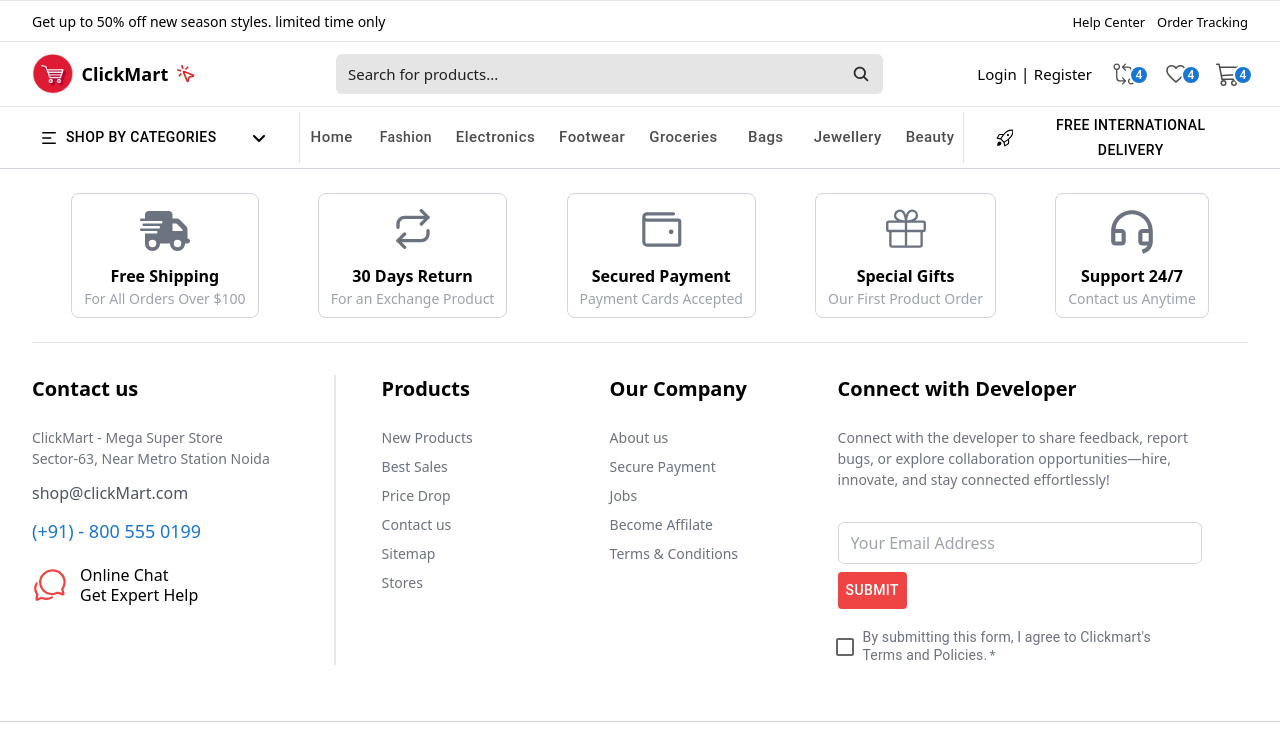
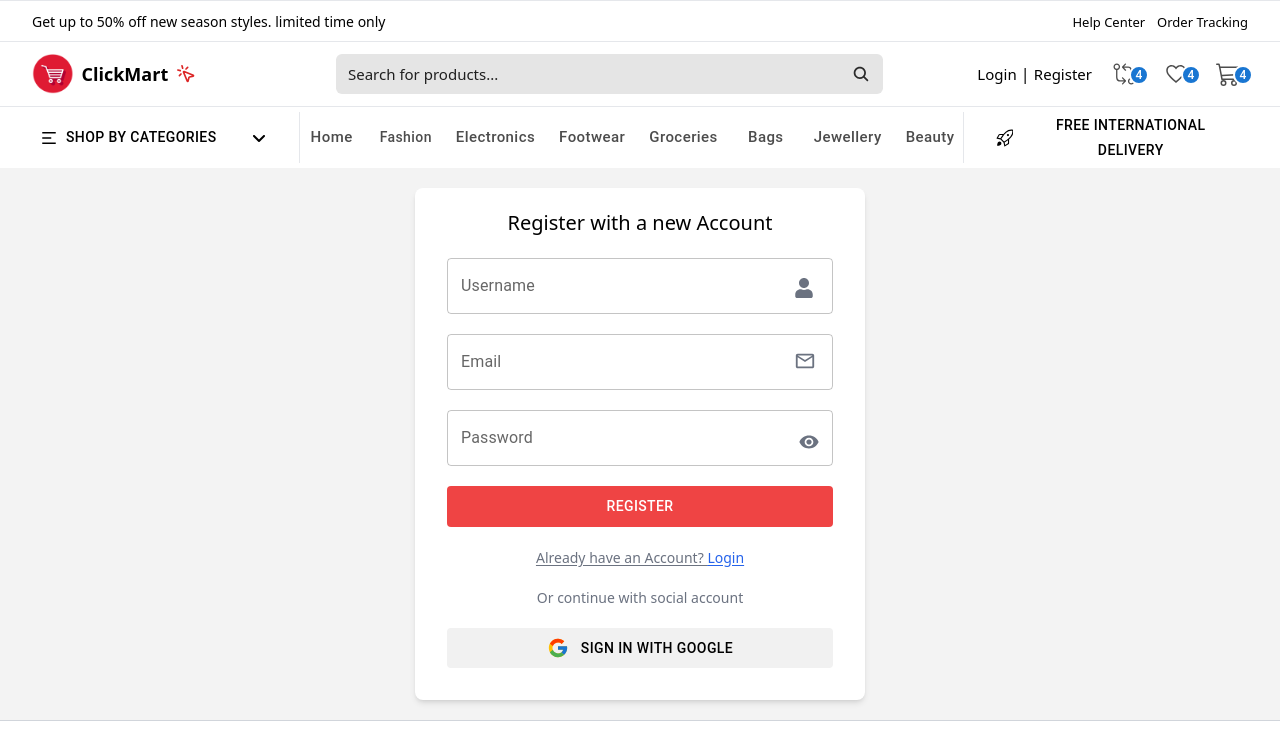
Before and after one commit to swe-kanishk/ClickMart-E-Commerce-App, a React (Vite) app in the folder client/: page /register in a window 1280 px wide. Shown: the top 732 px of the page. Built offline with nearby package versions, Linux system fonts and the light colour scheme.

Commit message:
auth ui done

```diff
--- a/client/src/App.jsx
+++ b/client/src/App.jsx
@@ -17,6 +17,8 @@ import ProductZoom from './components/ProductZoom'
 
 import { IoMdClose } from "react-icons/io";
 import ProductDetailsContent from './components/ProductDetailsContent'
+import Login from './pages/Auth/Login'
+import Register from './pages/Auth/Register'
 
 const MyContext = createContext();
 
@@ -40,6 +42,8 @@ function App() {
         <Route path={'/'} element={<Home />} />
         <Route path={'/productListing'} element={<ProductList />} />
         <Route path={'/productDetails/:id'} element={<ProductDetails />} />
+        <Route path={'/login'} element={<Login />} />
+        <Route path={'/register'} element={<Register />} />
       </Routes>
       <Footer />
       </MyContext.Provider>
--- a/client/src/components/ProductZoom.jsx
+++ b/client/src/components/ProductZoom.jsx
@@ -2,6 +2,7 @@ import React, { useRef, useState } from "react";
 // Import Swiper React components
 import { Swiper, SwiperSlide } from "swiper/react";
 import "react-inner-image-zoom/lib/InnerImageZoom/styles.min.css";
+
 import InnerImageZoom from "react-inner-image-zoom";
 
 // Import Swiper styles
--- /dev/null
+++ b/client/src/pages/Auth/Login.jsx
@@ -0,0 +1,52 @@
+import React, { useState } from "react";
+import TextField from "@mui/material/TextField";
+import { Button } from "@mui/material";
+import { IoMdEye, IoMdEyeOff } from "react-icons/io";
+import { MdOutlineEmail } from "react-icons/md";
+import { Link } from "react-router-dom";
+import { FcGoogle } from "react-icons/fc";
+
+function Login() {
+    const [isShowPassword, setIsShowPassword] = useState(false)
+  return (
+    <section className="py-5">
+      <div className="container">
+        <div className="card shadow-md w-[450px] m-auto rounded-lg bg-white p-5 px-8">
+          <h3 className="text-center text-[20px] font-[500] text-black">
+            Login to your Account
+          </h3>
+          <form className="w-full mt-5">
+            <div className="form-group w-full mb-5 relative">
+              <TextField
+                id="email"
+                label="Email"
+                variant="outlined"
+                className="w-full"
+              />
+              <span className="!absolute top-4 right-1 !rounded-full !min-h-[35px] !h-[35px] !text-gray-500 !min-w-[35px] !w-[35px]"><MdOutlineEmail size={'22px'} /></span>
+            </div>
+            <div className="form-group w-full mb-1 relative">
+              <TextField
+                id="password"
+                label="Password"
+                variant="outlined"
+                className="w-full"
+                type={isShowPassword ? 'text' : 'password'}
+              />
+              <Button onClick={() => setIsShowPassword(!isShowPassword)} className="!absolute top-3 right-1 !rounded-full !min-h-[40px] !h-[40px] !min-w-[40px] !w-[40px] !text-gray-500">{ isShowPassword ? <IoMdEyeOff size={'22px'} /> : <IoMdEye size={'22px'} />}</Button>
+            </div>
+            <Link className="hover:text-red-500 text-[14px] font-[500] text-blue-600">Forgot Password?</Link>
+            <div className="flex items-center my-5">
+                <Button className="!w-full !bg-red-500 !text-white !py-2 hover:!bg-black">Login</Button>
+            </div>
+            <p className="text-center text-[14px] text-gray-500 underline underline-offset-2">Not Registered? <Link to="/register" className="hover:text-red-500 text-[14px] font-[500] text-blue-600">Register</Link></p>
+            <p className="text-sm text-center my-5 font-medium text-gray-500">Or continue with social account</p>
+            <Button className="!flex gap-3 !w-full !mb-3 !text-black !py-2 !bg-[#f1f1f1]"><FcGoogle size={'22px'} /> Sign in With Google</Button>
+          </form>
+        </div>
+      </div>
+    </section>
+  );
+}
+
+export default Login;
--- /dev/null
+++ b/client/src/pages/Auth/Register.jsx
@@ -0,0 +1,61 @@
+import React, { useState } from "react";
+import TextField from "@mui/material/TextField";
+import { Button } from "@mui/material";
+import { IoMdEye, IoMdEyeOff } from "react-icons/io";
+import { MdOutlineEmail } from "react-icons/md";
+import { Link } from "react-router-dom";
+import { FcGoogle } from "react-icons/fc";
+import { FaUser } from "react-icons/fa";
+
+function Register() {
+    const [isShowPassword, setIsShowPassword] = useState(false)
+  return (
+    <section className="py-5">
+      <div className="container">
+        <div className="card shadow-md w-[450px] m-auto rounded-lg bg-white p-5 px-8">
+          <h3 className="text-center text-[20px] font-[500] text-black">
+            Register with a new Account
+          </h3>
+          <form className="w-full mt-5">
+            <div className="form-group w-full mb-5 relative">
+              <TextField
+                id="username"
+                label="Username"
+                variant="outlined"
+                className="w-full"
+              />
+              <span className="!absolute top-5 right-1 !rounded-full !min-h-[35px] !h-[35px] !text-gray-500 !min-w-[35px] !w-[35px]"><FaUser size={'20px'} /></span>
+            </div>
+            <div className="form-group w-full mb-5 relative">
+              <TextField
+                id="email"
+                label="Email"
+                variant="outlined"
+                className="w-full"
+              />
+              <span className="!absolute top-4 right-1 !rounded-full !min-h-[35px] !h-[35px] !text-gray-500 !min-w-[35px] !w-[35px]"><MdOutlineEmail size={'22px'} /></span>
+            </div>
+            <div className="form-group w-full mb-1 relative">
+              <TextField
+                id="password"
+                label="Password"
+                variant="outlined"
+                className="w-full"
+                type={isShowPassword ? 'text' : 'password'}
+              />
+              <Button onClick={() => setIsShowPassword(!isShowPassword)} className="!absolute top-3 right-1 !rounded-full !min-h-[40px] !h-[40px] !min-w-[40px] !w-[40px] !text-gray-500">{ isShowPassword ? <IoMdEyeOff size={'22px'} /> : <IoMdEye size={'22px'} />}</Button>
+            </div>
+            <div className="flex items-center my-5">
+                <Button className="!w-full !bg-red-500 !text-white !py-2 hover:!bg-black">Register</Button>
+            </div>
+            <p className="text-center text-[14px] text-gray-500 underline underline-offset-2">Already have an Account? <Link to="/login" className="hover:text-red-500 text-[14px] font-[500] text-blue-600">Login</Link></p>
+            <p className="text-sm text-center my-5 font-medium text-gray-500">Or continue with social account</p>
+            <Button className="!flex gap-3 !w-full !mb-3 !text-black !py-2 !bg-[#f1f1f1]"><FcGoogle size={'22px'} /> Sign in With Google</Button>
+          </form>
+        </div>
+      </div>
+    </section>
+  );
+}
+
+export default Register;
```
